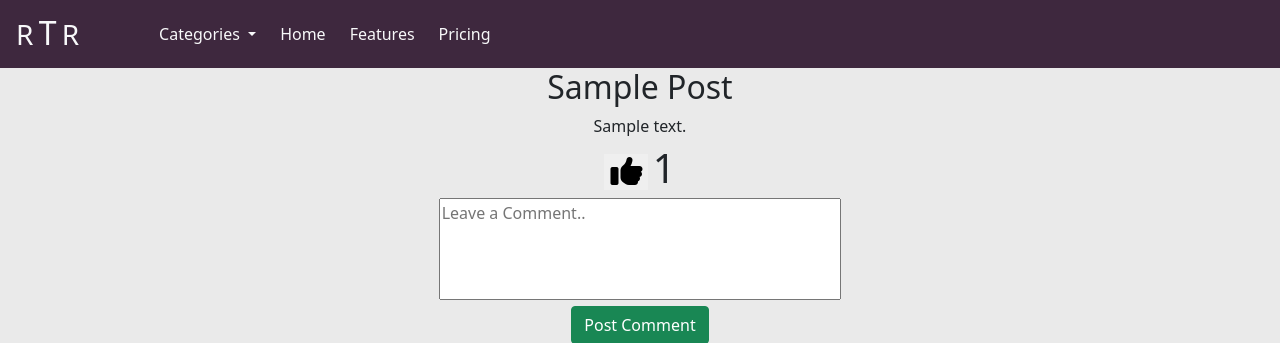
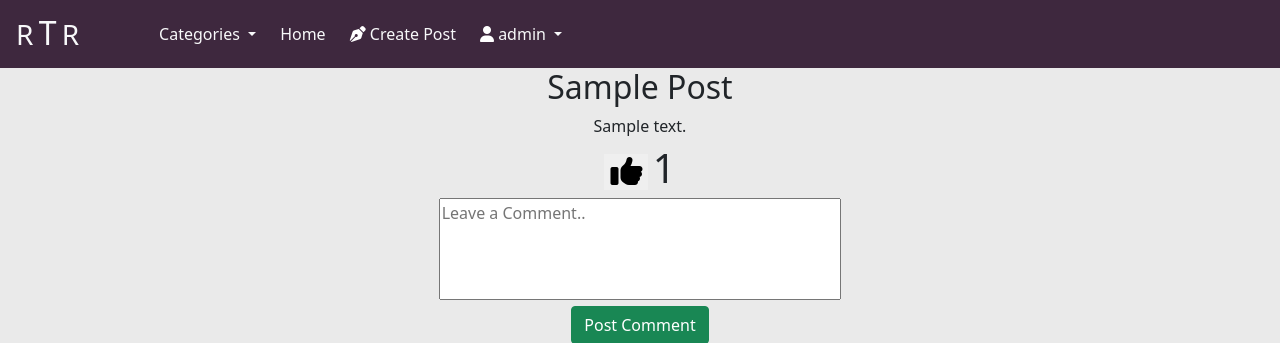
Before and after one commit to Enquil/rtr_v3, a Django app: a page that uses templates/base.html in a window 1280 px wide. Shown: the top 343 px of the page. Run offline with Django 3.2, Linux system fonts and the light colour scheme; a user stored in the database is signed in; data comes from the database, SQL or seed files in the repository; tables that the repository leaves empty hold one stand-in row (values such as "Sample post"); some libraries are stand-ins or nearby versions.

Commit message:
added navbar if statements to handle if user is logged in or not

```diff
--- a/rtr_v3/settings.py
+++ b/rtr_v3/settings.py
@@ -88,7 +88,7 @@ TEMPLATES = [
                 'django.contrib.auth.context_processors.auth',
                 'django.contrib.messages.context_processors.messages',
 
-                # StackOverflow
+                # categories context processor
                 'newssite.context_processors.categories',
 
             ],
--- a/static/css/base.css
+++ b/static/css/base.css
@@ -11,7 +11,7 @@ textarea {
 /* Navbar css */
 
 .dropdown-item:hover {
-    background-color: #4D6A6D;
+    background-color: #4B304B;
 }
 
 
--- a/templates/base.html
+++ b/templates/base.html
@@ -92,12 +92,45 @@
                 <li class="nav-item active">
                   <a class="nav-link ms-2 text-light" href="#">Home</a>
                 </li>
-                <li class="nav-item">
-                  <a class="nav-link ms-2 text-light" href="#">Features</a>
-                </li>
-                <li class="nav-item">
-                  <a class="nav-link ms-2 text-light" href="#">Pricing</a>
-                </li>
+                {% comment %}
+                  if statement handles what user sees on the navbar depending if authenticated or not
+                {% endcomment %}
+                {% if user.is_authenticated %}
+                  <li class="nav-item">
+                    <a class="nav-link ms-2 text-light" href="#">
+                      <i class="fa-sharp fa-solid fa-pen-nib" style="color: #ffffff;"></i>
+                      Create Post
+                    </a>
+                  </li>
+                  {% comment %}
+                    user actions dropdown menu
+                  {% endcomment %}
+                  <li class="nav-item dropdown">
+                    <a class="nav-link dropdown-toggle ms-2 text-light" href="#"
+                       id="userDropDown" data-bs-toggle="dropdown"
+                       aria-haspopup="true" aria-expanded="false">
+                      <i class="fa-solid fa-user" style="color: #ffffff;"></i>
+                      {{ user.username }}
+                    </a>
+                    <div class="dropdown-menu p-0 border-0 m-0 bg-purple" aria-labelledby="userDropDown">
+                      <a class="dropdown-item bg-purple text-light" href="#">
+                        My Profile
+                      </a>
+                      <a class="dropdown-item bg-purple text-light" href="#">
+                        Log Out
+                      </a>
+                    </div>
+                  </li>
+
+                {% else %}
+                  <li class="nav-item">
+                    <a class="nav-link ms-2 text-light" href="#">Log In</a>
+                  </li>
+                  <li class="nav-item btn btn-success">
+                    <a class="nav-link ms-2 text-light btn btn-success" href="#">Sign Up</a>
+                  </li>
+
+                {% endif %}
 
               </ul>
             </div>
```
